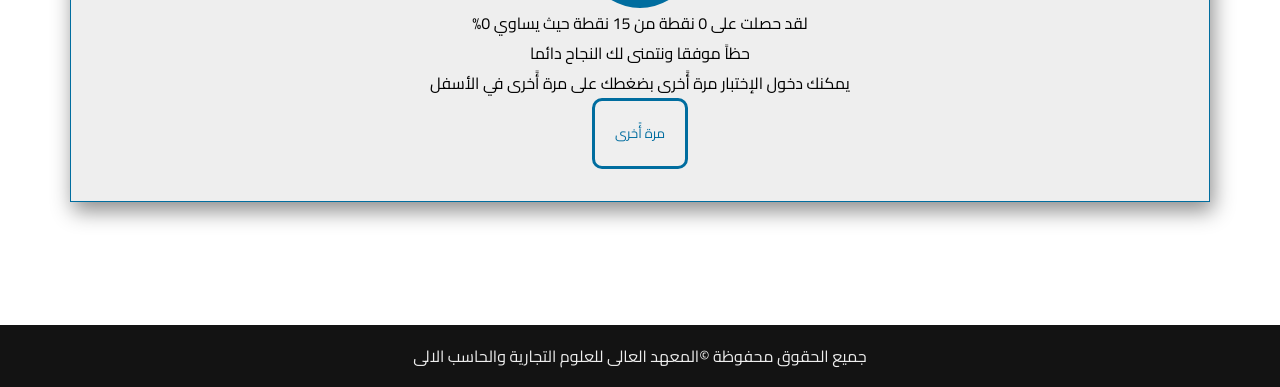
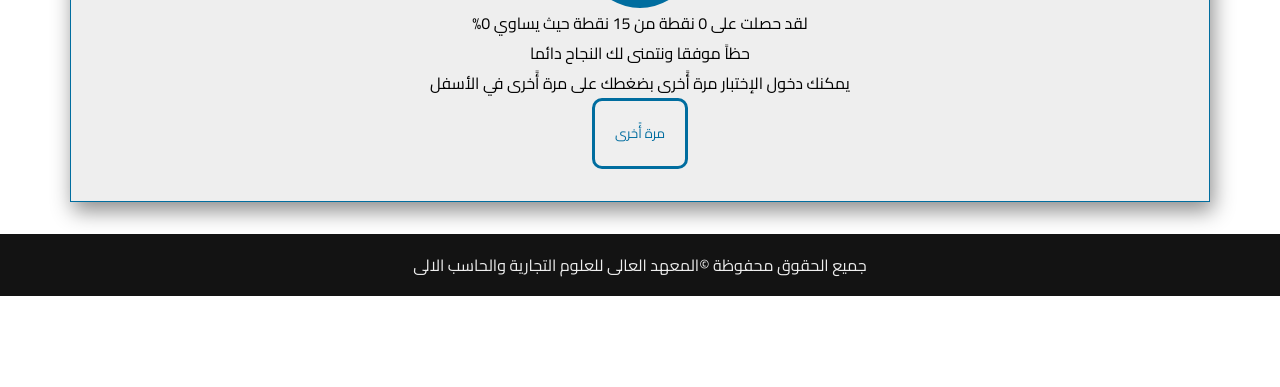
Before and after one commit to AbdoFathy11/ICDL-Quiz, a plain HTML site: page exam.html in a window 1280 px wide. Shown: the part 413-800 px from the top of the page. Drawn offline with Linux system fonts and the light colour scheme.

Commit message:
Modified Some Files

```diff
--- a/src/exam.css
+++ b/src/exam.css
@@ -148,7 +148,7 @@ button:hover {
     width: 100%;
     /* position: fixed; */
     padding: 30px;
-    height: 100vh;
+    /* height: 84vh; */
 }
 
 .question-constainer .question {
@@ -297,11 +297,8 @@ button:hover {
     align-items: center;
     background-color: var(--darkest);
     color: var(--main-color);
-    position: fixed;
-    bottom: 0;
     padding: 1rem 0;
-    width: 100%;
-    right: 0;
+    margin-top: 2rem;
 }
 
 /* End Footer */
```
